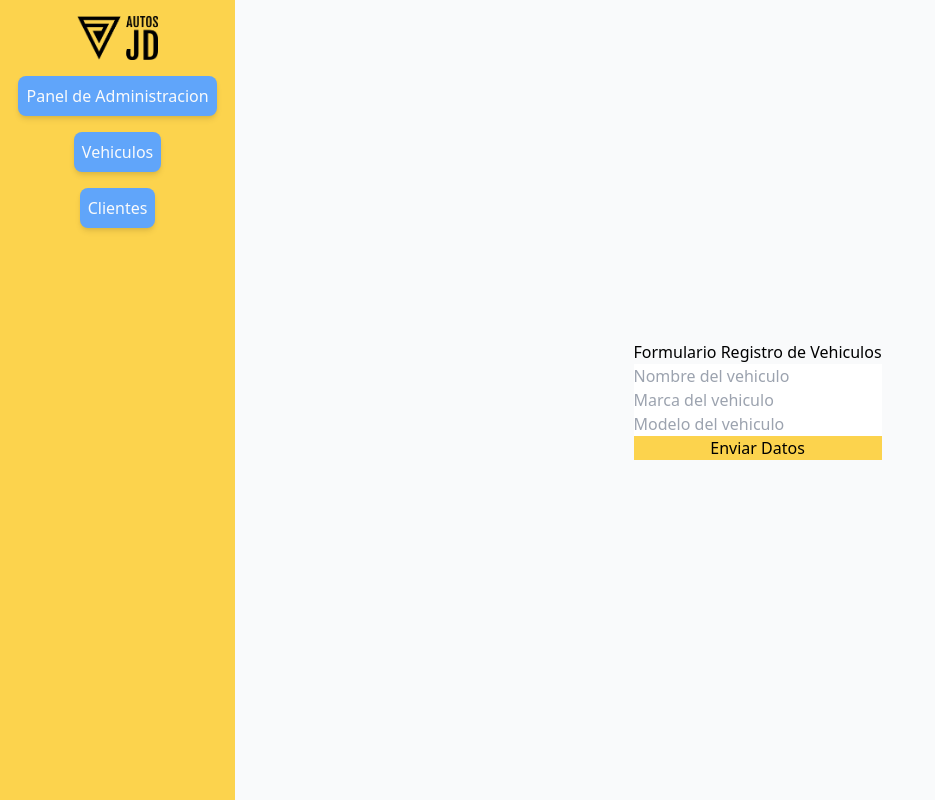
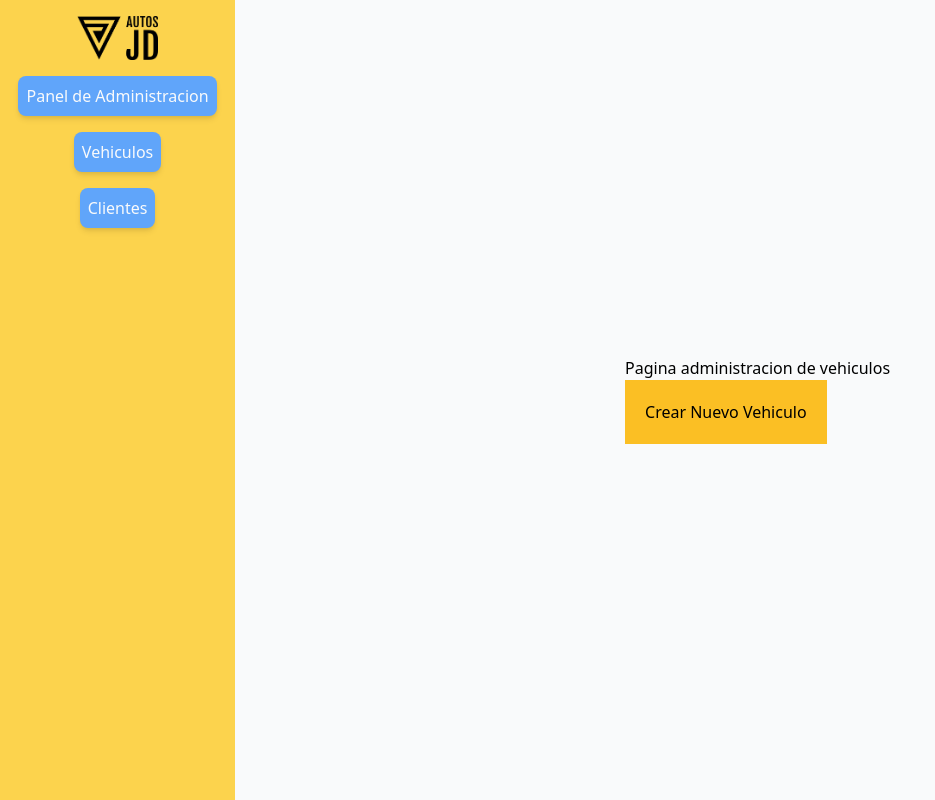
Before and after one commit to JDHINCAMAN/concesionario, a React (Create React App) app: page /admin/vehiculos in a window 1280 px wide. Shown: the whole page, without its empty margins (0-935 px from the left). Built offline with nearby package versions, Linux system fonts and the light colour scheme.

Commit message:
pagina vehiculos actualizada

```diff
--- a/src/pages/admin/Vehiculos.jsx
+++ b/src/pages/admin/Vehiculos.jsx
@@ -9,41 +9,14 @@ const Vehiculos = () => {
     console.log("Hola Mundo");
   }, []);*/
 
-  const [nombreVehiculo, setNombreVehiculo] = useState("");
-
-  useEffect(() => {
-    console.log(
-      "Esta es una funcion que se ejecuta cada vez que nombre vehiculo cambie"
-    );
-    console.log("El valor de la variable es: ", nombreVehiculo);
-  }, [nombreVehiculo]);
-
-  const cambioDeNombre = (evento) => {
-    setNombreVehiculo(evento.target.value);
-  };
-
-  const enviarDatosAlBackend = () => {
-    console.log("el valor de la variable nombreVehiculo es: ", nombreVehiculo);
-  };
-
   return (
-    <form className="flex flex-col">
-      <h2>Formulario Registro de Vehiculos</h2>
-      <input
-        onChange={cambioDeNombre}
-        type="text"
-        placeholder="Nombre del vehiculo"
-      />
-      <input type="text" placeholder="Marca del vehiculo" />
-      <input type="text" placeholder="Modelo del vehiculo" />
-      <button
-        type="button"
-        onClick={enviarDatosAlBackend}
-        className="bg-yellow-300"
-      >
-        Enviar Datos
+    <div>
+      <h2>Pagina administracion de vehiculos</h2>
+      <button className="text-black bg-yellow-400 p-5 roun">
+        {" "}
+        Crear Nuevo Vehiculo
       </button>
-    </form>
+    </div>
   );
 };
 
```
